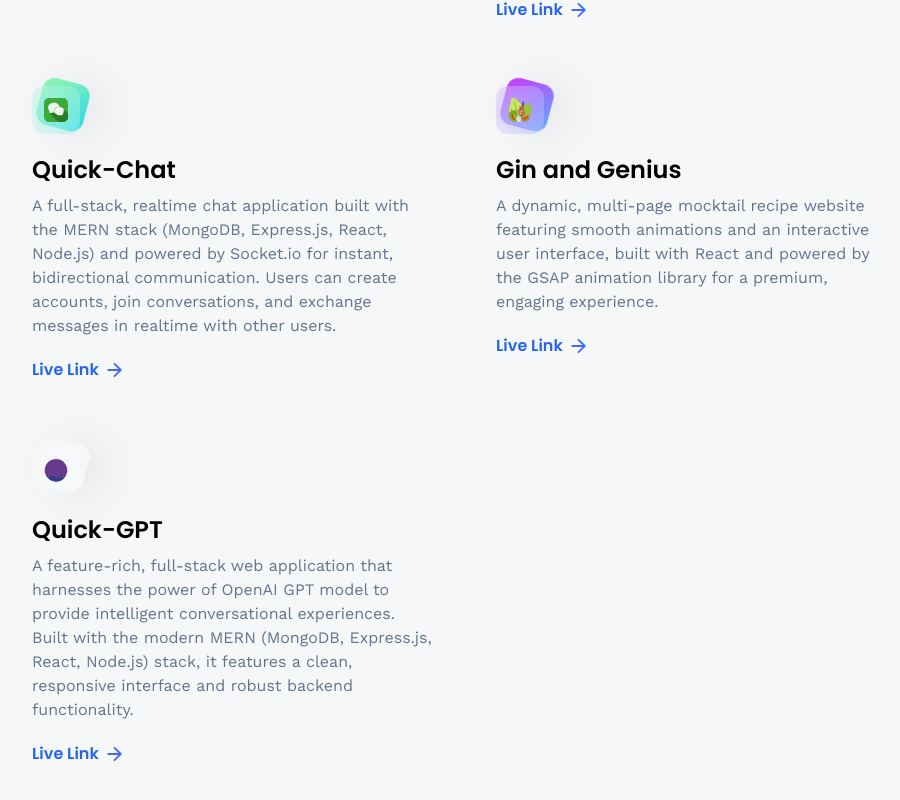
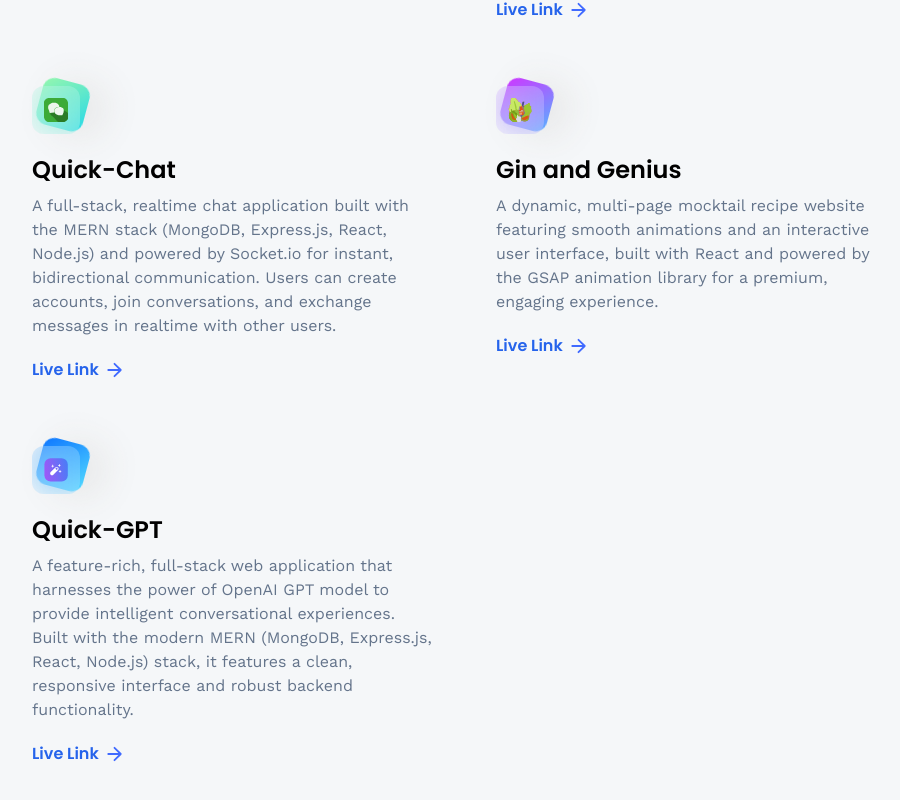
Before and after one commit to Chirag2440/3d-portfolio, a React (Vite) app: page /projects in a window 1280 px wide. Shown: the part 638-1438 px from the top of the page, without its empty margins (160-1060 px from the left). Built offline with nearby package versions, Linux system fonts and the light colour scheme.

Commit message:
ReCommit Completed

```diff
--- a/src/assets/icons/index.js
+++ b/src/assets/icons/index.js
@@ -22,10 +22,10 @@
 import keeper from './keeper.svg'
 import chatlogo from './chatlogo.svg'
 import moctail from './moctail.svg'
-import ai from './ai.svg'
+import favicon from './favicon.svg'
 
 export {
-    ai,
+    favicon,
     moctail,
     chatlogo,
     css,
--- a/src/constants/index.js
+++ b/src/constants/index.js
@@ -1,5 +1,5 @@
 import {
-    ai,
+    favicon,
     moctail,
     chatlogo,
     gta6,
@@ -143,8 +143,8 @@
         link: 'https://github.com/Chirag2440/gsap-Mocktail',
     },
     {
-        iconUrl: ai,
-        theme: 'btn-back-violet',
+        iconUrl: favicon,
+        theme: 'btn-back-blue',
         name: 'Quick-GPT',
         description: 'A feature-rich, full-stack web application that harnesses the power of OpenAI GPT model to provide intelligent conversational experiences. Built with the modern MERN (MongoDB, Express.js, React, Node.js) stack, it features a clean, responsive interface and robust backend functionality.',
         link: 'https://github.com/Chirag2440/quick-GPT',
```
Also changed, not shown: src/assets/icons/ai.svg (deleted), src/assets/icons/favicon.svg (added).
